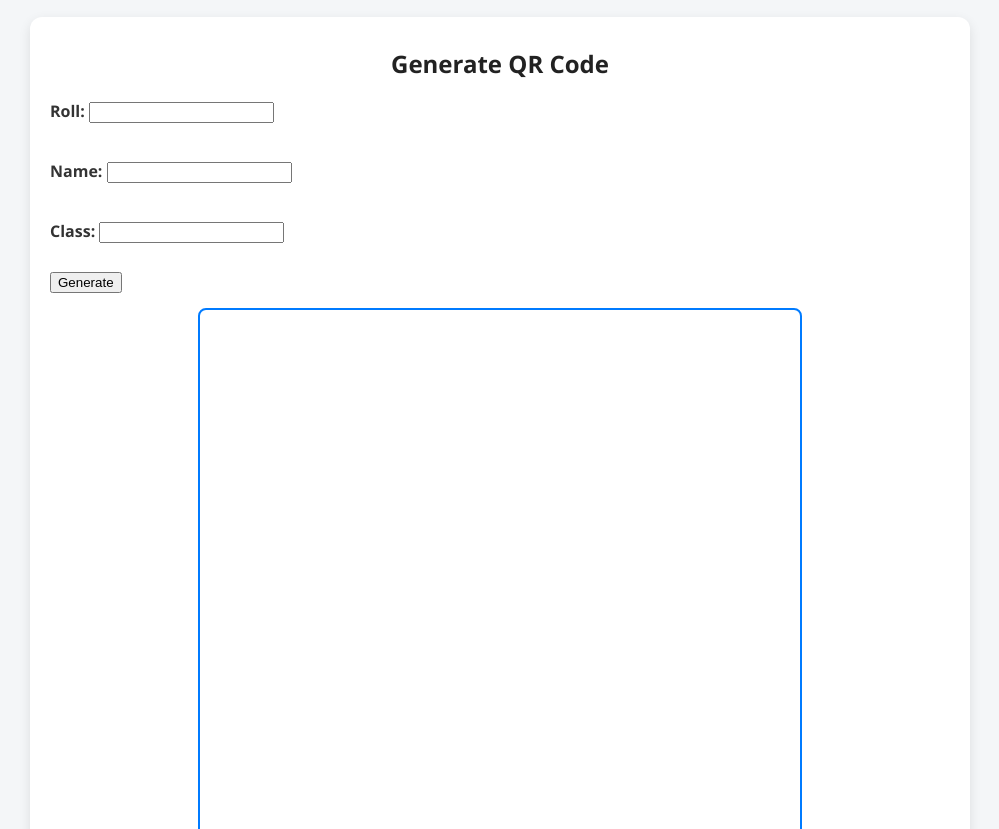
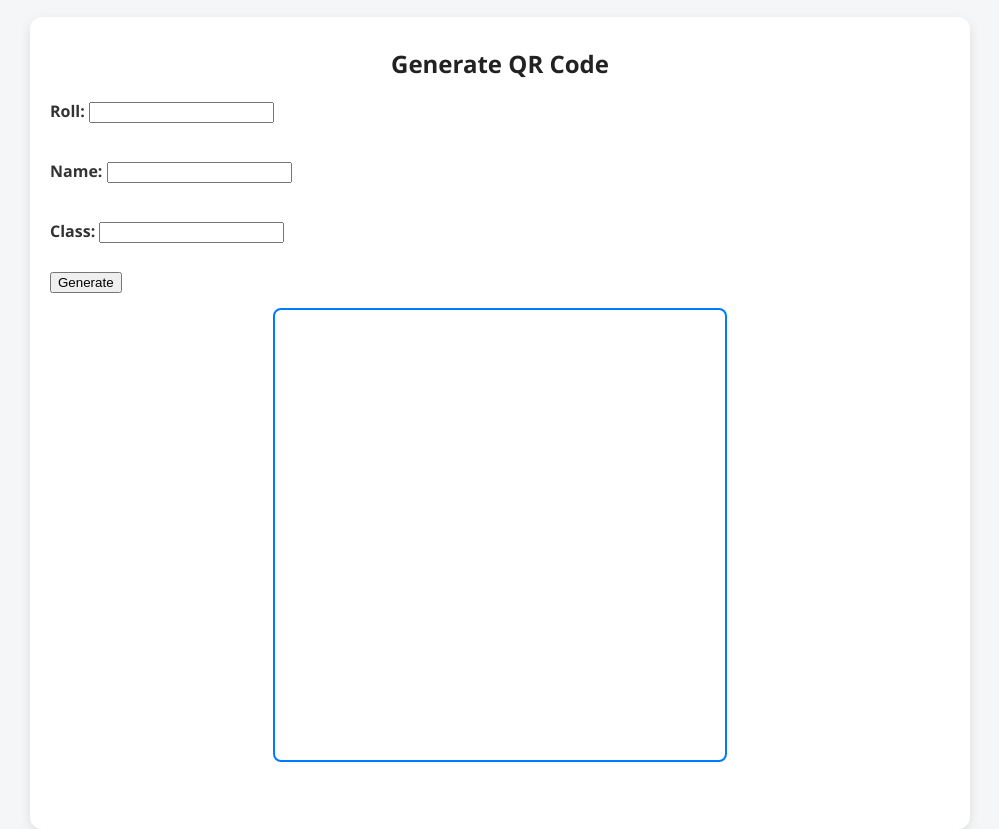
Before and after one commit to GIREESH0025/QR_ATTENDENCE, a plain HTML site: page index.html in a window 1280 px wide. Shown: the part 123-952 px from the top of the page, without its empty margins (140-1139 px from the left). Drawn offline with Linux system fonts and the light colour scheme.

Commit message:
Update index.html

```diff
--- a/index.html
+++ b/index.html
@@ -54,7 +54,7 @@ button[id^="export"]:hover,#genReport:hover{background:#138496;}
 <label>Name: <input id="genName"></label><br>
 <label>Class: <input id="genClass"></label><br>
 <button id="genBtn">Generate</button>
-<canvas id="qrCanvas" width="600" height="600"></canvas><br>
+<canvas id="qrCanvas" width="450" height="450"></canvas><br>
 <a id="downloadBtn" style="display:none">Download QR</a>
 <div id="genStatus"></div>
 </div>
```
